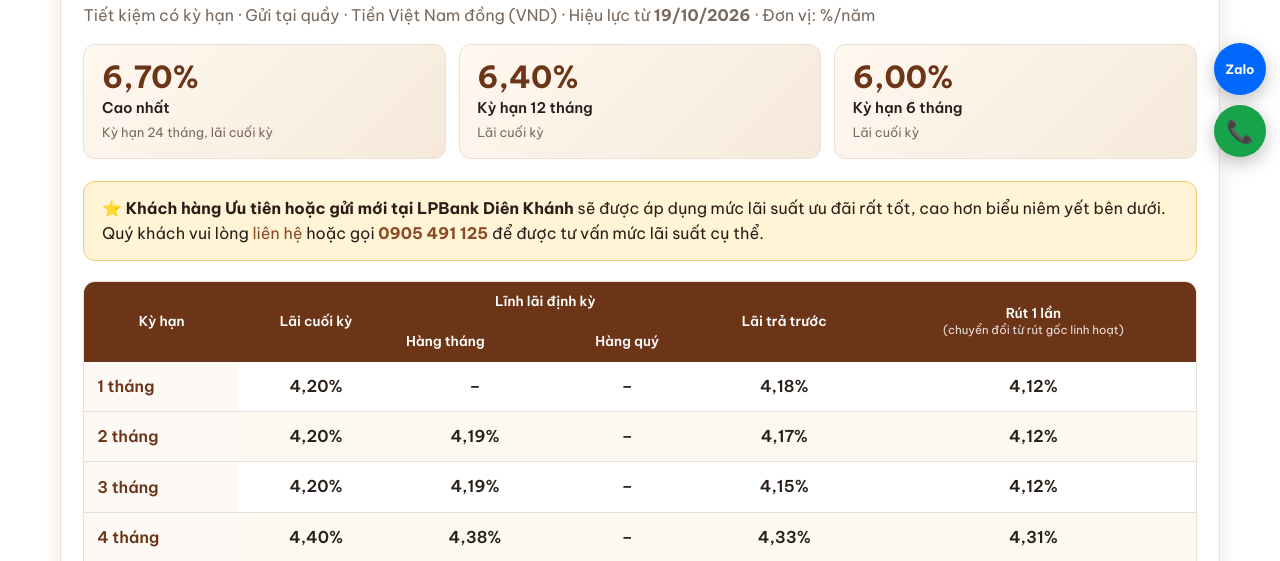
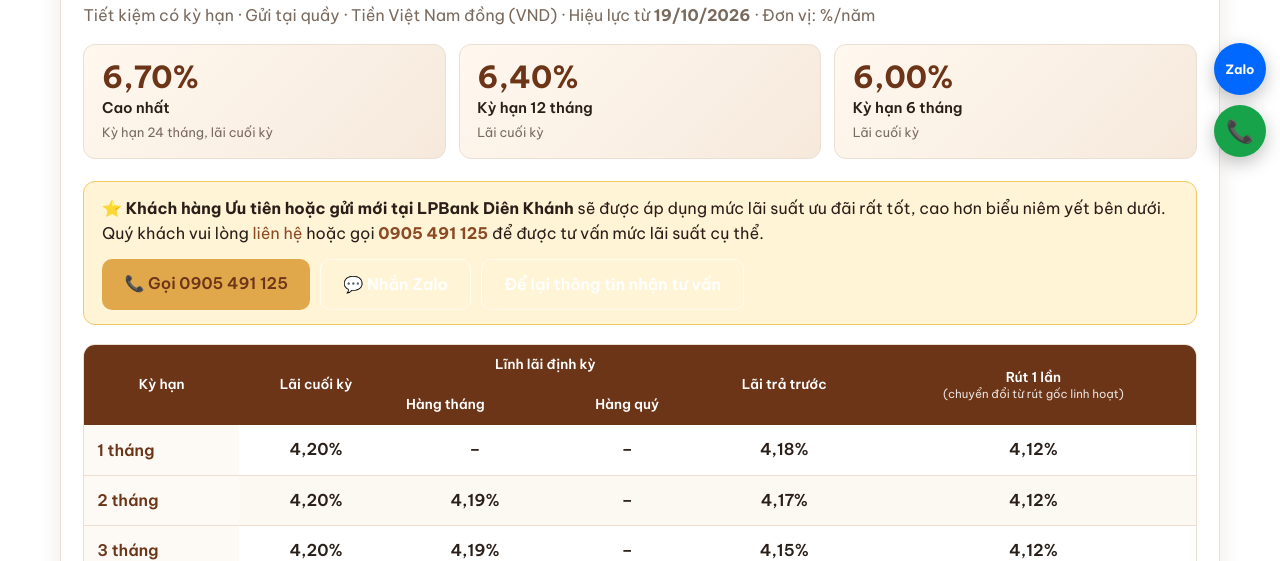
Before and after one commit to anh5nhatrang-lpbank/tuan-banker, a Node server app: page /lai-suat in a window 1280 px wide. Shown: the part 627-1188 px from the top of the page. Run offline with Node 20, Linux system fonts and the light colour scheme; some libraries are stand-ins or nearby versions.

Commit message:
Thêm nút liên hệ (gọi, Zalo, để lại thông tin) vào khung Khách hàng Ưu tiên và máy tính tiền gửi
Co-Authored-By: Claude Sonnet 5.5 <noreply@anthropic.com>
Claude-Session: https://claude.ai/code/session_016UTtJkfRP8Uj5UeKLTDp5V

```diff
--- a/public/css/style.css
+++ b/public/css/style.css
@@ -392,3 +392,5 @@ body.pm-lock-scroll { overflow: hidden; }
 .vip-note { background: #fff4d6; border: 1px solid #f0c96a; border-radius: 12px; padding: .9rem 1.1rem; margin: 0 0 1.2rem; line-height: 1.55; }
 .rate-table thead th[rowspan], .rate-table thead th[colspan] { text-align: center; vertical-align: middle; }
 .rate-table thead th small { display: block; font-weight: 400; font-size: .72rem; opacity: .85; }
+.cta-row { display: flex; flex-wrap: wrap; gap: .6rem; margin: .8rem 0 0; }
+.calc .vip-note { margin: 1.2rem 0 0; }
--- /dev/null
+++ b/views/partials/contact_cta.ejs
@@ -0,0 +1,7 @@
+<%# Nút liên hệ nhanh: gọi, Zalo, để lại thông tin %>
+<p class="cta-row">
+  <% var ph = s.phone || '0905 491 125'; %>
+  <a class="btn btn-gold" href="tel:<%= ph.replace(/\s/g, '') %>">📞 Gọi <%= ph %></a>
+  <% if (s.zalo) { %><a class="btn btn-ghost" href="https://zalo.me/<%= s.zalo %>" target="_blank" rel="noopener">💬 Nhắn Zalo</a><% } %>
+  <a class="btn btn-ghost" href="/lien-he">Để lại thông tin nhận tư vấn</a>
+</p>
--- a/views/partials/deposit_calc.ejs
+++ b/views/partials/deposit_calc.ejs
@@ -25,4 +25,8 @@
     <div><span>Tổng gốc + lãi</span><b id="dTotal">-</b></div>
   </div>
   <p class="muted" id="dNote" style="margin-top:.8rem;font-size:.85rem"></p>
+  <div class="vip-note">
+    <b>⭐ Khách hàng Ưu tiên hoặc gửi mới tại LPBank Diên Khánh</b> sẽ được áp dụng mức lãi suất ưu đãi rất tốt, cao hơn biểu niêm yết. Quý khách vui lòng liên hệ để được tư vấn mức lãi suất cụ thể.
+    <%- include('contact_cta') %>
+  </div>
 </section>
--- a/views/partials/deposit_rates.ejs
+++ b/views/partials/deposit_rates.ejs
@@ -17,6 +17,7 @@
   <div class="vip-note">
     <b>⭐ Khách hàng Ưu tiên hoặc gửi mới tại LPBank Diên Khánh</b> sẽ được áp dụng mức lãi suất ưu đãi rất tốt, cao hơn biểu niêm yết bên dưới.
     Quý khách vui lòng <a href="/lien-he">liên hệ</a><% if (s.phone) { %> hoặc gọi <a href="tel:<%= s.phone.replace(/\s/g, '') %>"><b><%= s.phone %></b></a><% } %> để được tư vấn mức lãi suất cụ thể.
+    <%- include('contact_cta') %>
   </div>
 
   <div class="rate-table-wrap">
```
